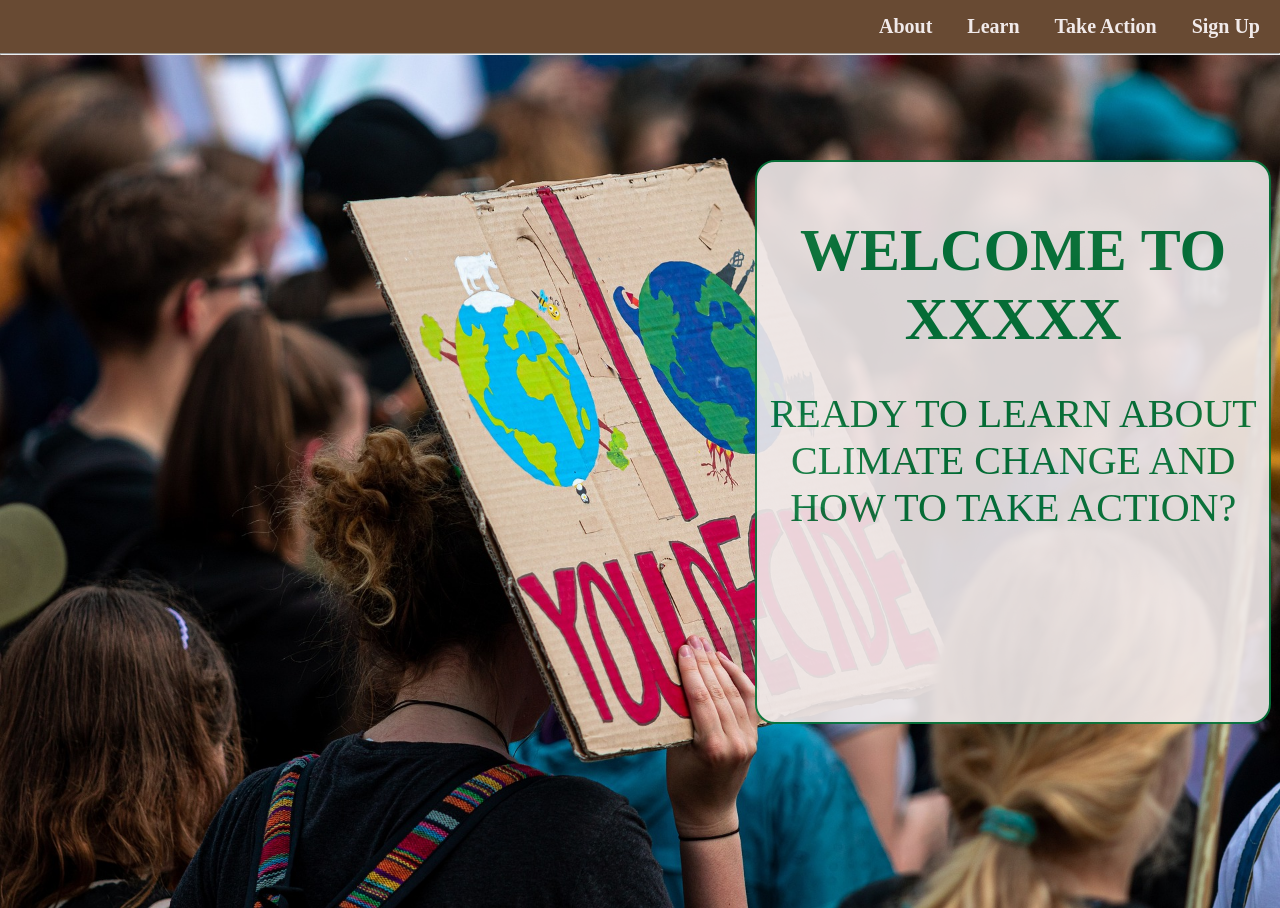
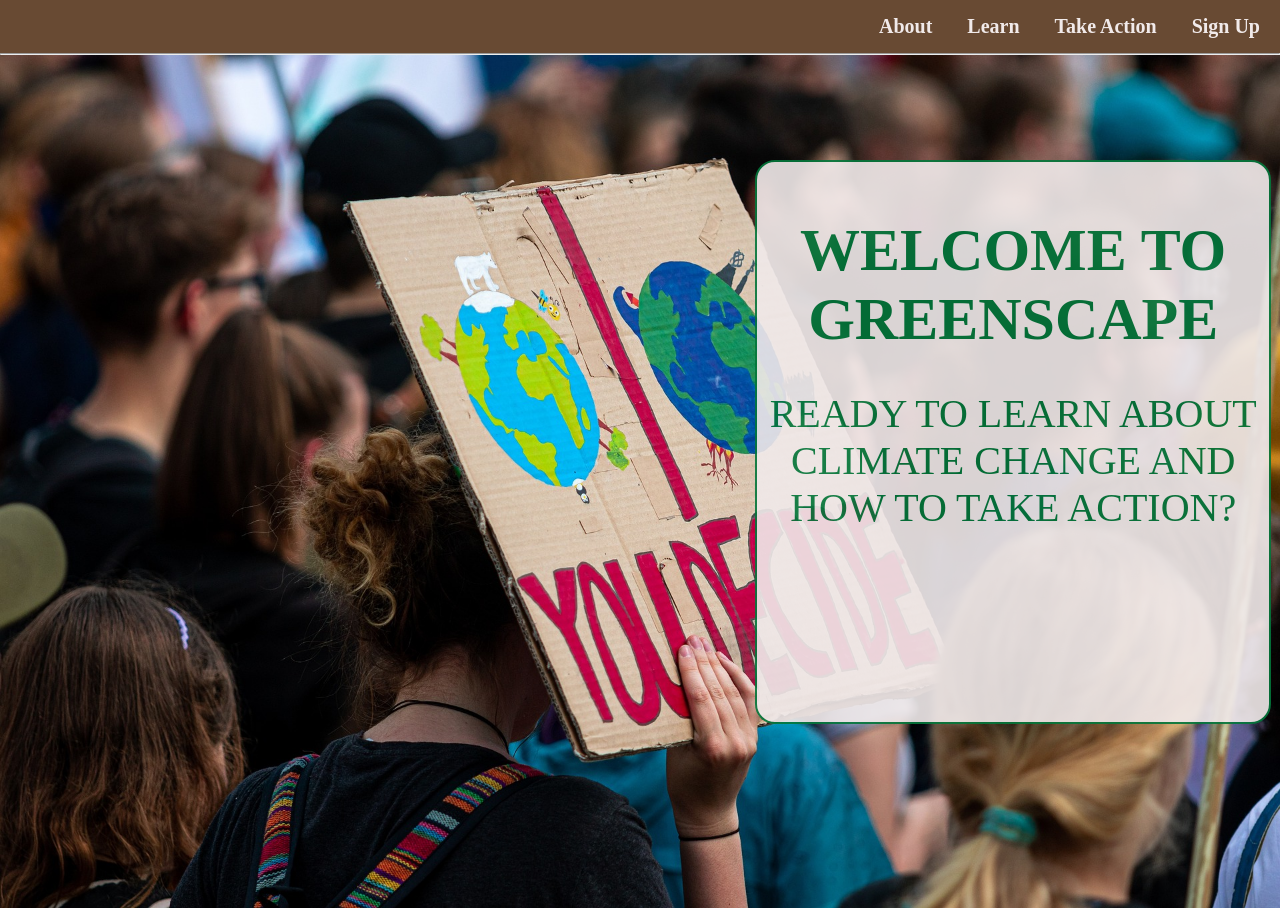
Before and after one commit to cyber-sosi/activistwebsite, a plain HTML site: page index.html in a window 1280 px wide. Shown: the top 908 px of the page. Drawn offline with Linux system fonts and the light colour scheme.

Commit message:
Update index.html

```diff
--- a/index.html
+++ b/index.html
@@ -37,7 +37,7 @@
           <br>
           <br>
             <h1 class="big1" id="margin">WELCOME TO</h1>
-            <h1 class="big1">XXXXX</h1>
+            <h1 class="big1">GREENSCAPE</h1>
           <br>
           <br>
           <p class="big2">READY TO LEARN ABOUT CLIMATE CHANGE AND HOW TO TAKE ACTION?</p>
```
